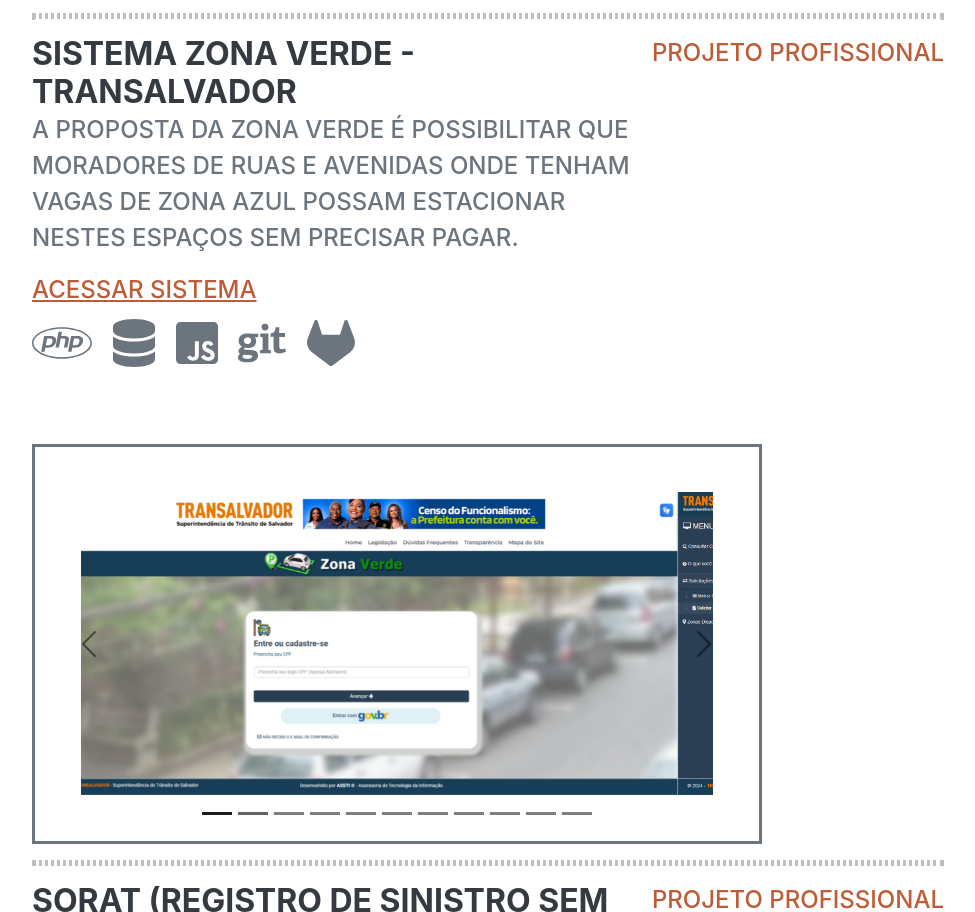
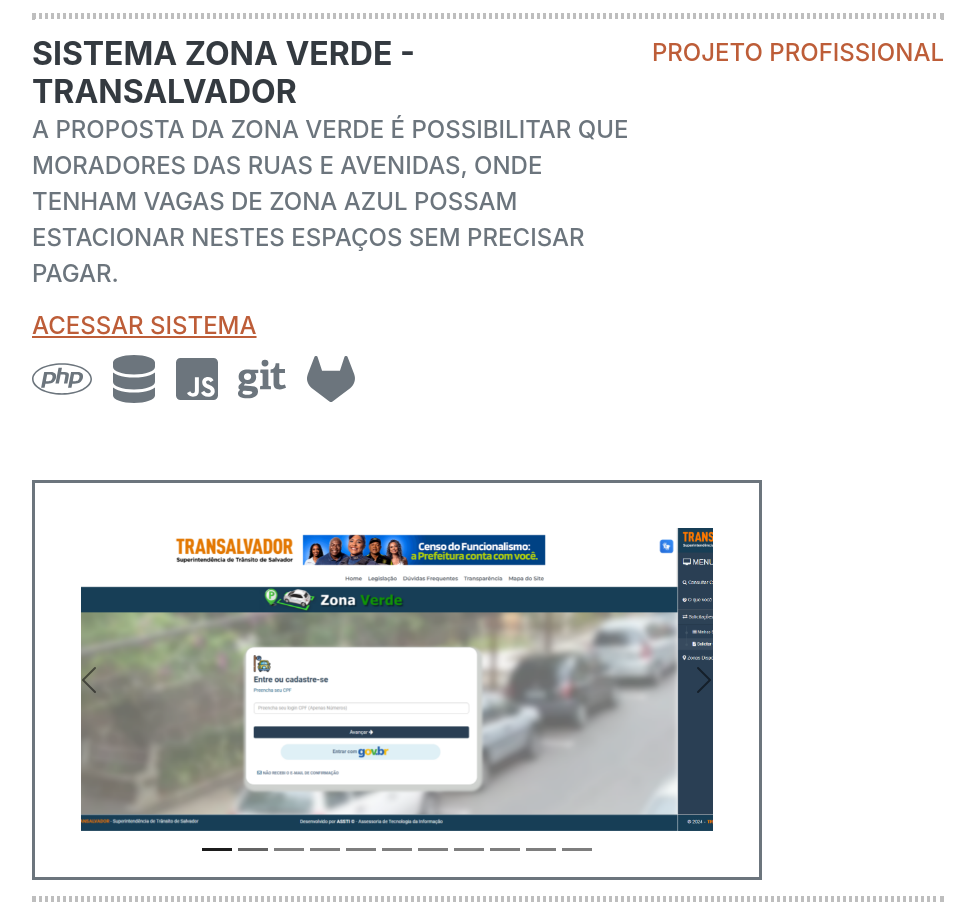
Before and after one commit to Roberto-D01/Portfolio, a plain HTML site: page projetos-profissionais.html in a window 1280 px wide. Shown: the part 1068-1980 px from the top of the page, without its empty margins (288-1263 px from the left). Drawn offline with nearby package versions, Linux system fonts and the light colour scheme; a web font is replaced by a local one.

Commit message:
Fixt/Pequenas Correções do  Portfolio

```diff
--- a/projetos-profissionais.html
+++ b/projetos-profissionais.html
@@ -297,8 +297,8 @@
                 <h3 class="mb-0">Sistema Zona Verde - TRANSALVADOR</h3>
                 <div class="subheading mb-3">
                   <p>
-                    A proposta da Zona Verde é possibilitar que moradores de
-                    ruas e avenidas onde tenham vagas de Zona Azul possam
+                    A proposta da Zona Verde é possibilitar que moradores das
+                    ruas e avenidas, onde tenham vagas de Zona Azul possam
                     estacionar nestes espaços sem precisar pagar.
                   </p>
                 </div>
```
Also changed, not shown: index.html (+1 -1 lines).
